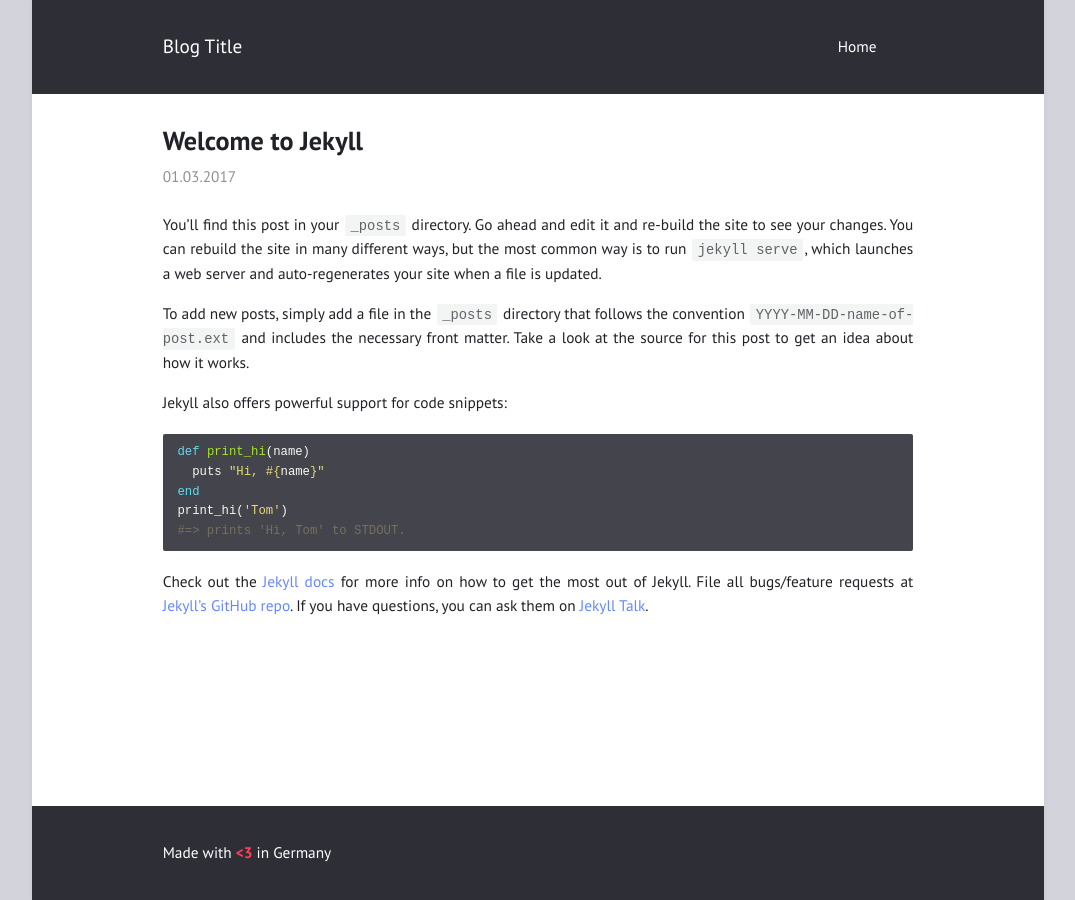
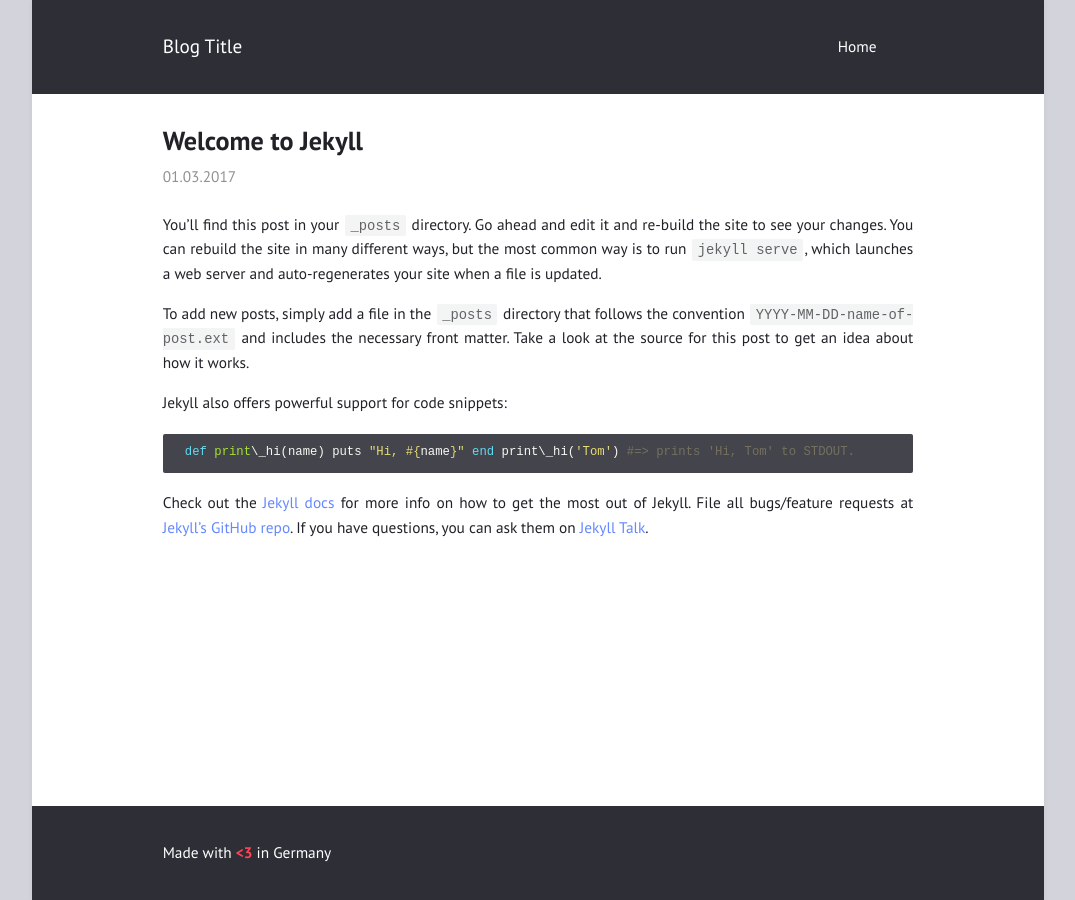
Before and after one commit to liebig/liebig.github.io, a Jekyll site: the page built from _posts/2017-03-01-welcome-to-jekyll.md, in a window 1280 px wide. Shown: the whole page, without its empty margins (102-1177 px from the left). Built offline with Jekyll 4.4.1, drawn with Linux system fonts in a browser that asks for light colours; part of the change alters nothing that is shown.

Commit message:
Update _posts/2017-03-01-welcome-to-jekyll.md (via Pages CMS)

```diff
--- a/_posts/2017-03-01-welcome-to-jekyll.md
+++ b/_posts/2017-03-01-welcome-to-jekyll.md
@@ -1,25 +1,21 @@
 ---
-title: "Welcome to Jekyll"
+title: Welcome to Jekyll
 layout: post
+categories:
+  - code
+published: true
+mathjax: false
+excerpt: You’ll find this post in your _posts directory. Go ahead and edit it
+  and re-build the site to see your changes. You can rebuild the site in many
+  different ways, but the most common way is to run jekyll serve, which launches
+  a web server and auto-regenerates your site when a file is updated.
 ---
-
 You’ll find this post in your `_posts` directory. Go ahead and edit it and re-build the site to see your changes. You can rebuild the site in many different ways, but the most common way is to run `jekyll serve`, which launches a web server and auto-regenerates your site when a file is updated.
-
 
 To add new posts, simply add a file in the `_posts` directory that follows the convention `YYYY-MM-DD-name-of-post.ext` and includes the necessary front matter. Take a look at the source for this post to get an idea about how it works.
 
 Jekyll also offers powerful support for code snippets:
 
-{% highlight ruby %}
-def print_hi(name)
-  puts "Hi, #{name}"
-end
-print_hi('Tom')
-#=> prints 'Hi, Tom' to STDOUT.
-{% endhighlight %}
+{% highlight ruby %} def print\_hi(name) puts "Hi, #{name}" end print\_hi('Tom') #=> prints 'Hi, Tom' to STDOUT. {% endhighlight %}
 
-Check out the [Jekyll docs][jekyll-docs] for more info on how to get the most out of Jekyll. File all bugs/feature requests at [Jekyll’s GitHub repo][jekyll-gh]. If you have questions, you can ask them on [Jekyll Talk][jekyll-talk].
-
-[jekyll-docs]: http://jekyllrb.com/docs/home
-[jekyll-gh]:   https://github.com/jekyll/jekyll
-[jekyll-talk]: https://talk.jekyllrb.com/
+Check out the [Jekyll docs](http://jekyllrb.com/docs/home) for more info on how to get the most out of Jekyll. File all bugs/feature requests at [Jekyll’s GitHub repo](https://github.com/jekyll/jekyll). If you have questions, you can ask them on [Jekyll Talk](https://talk.jekyllrb.com/).
```
